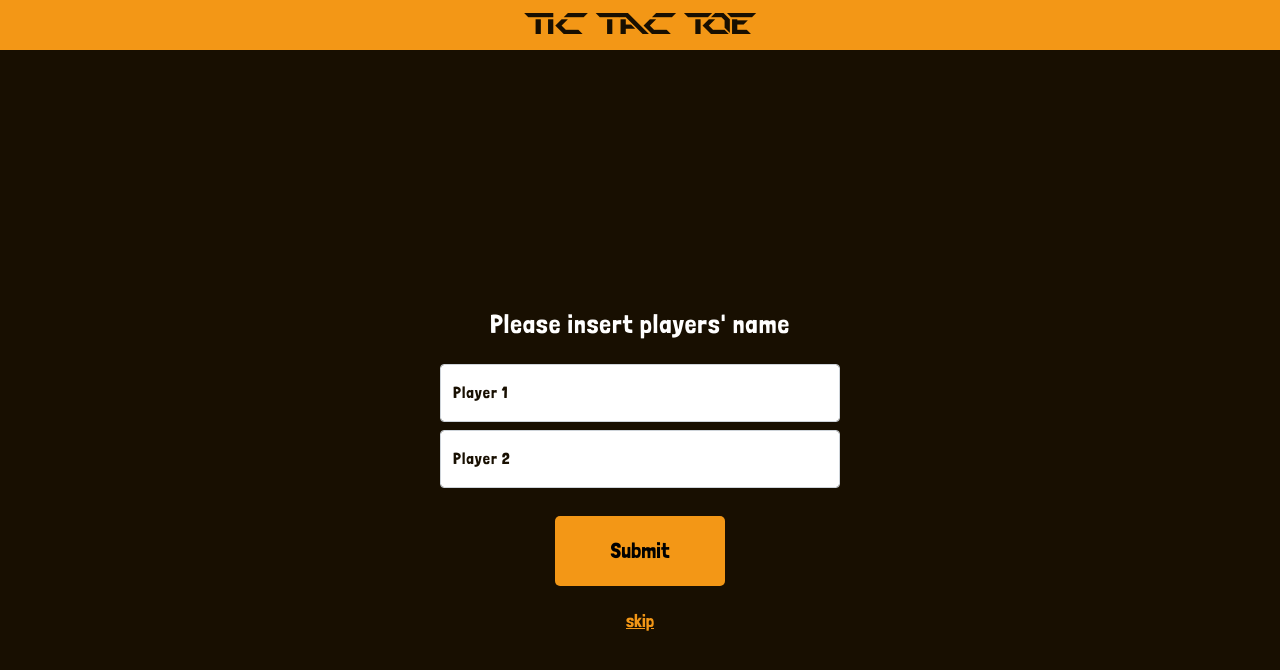
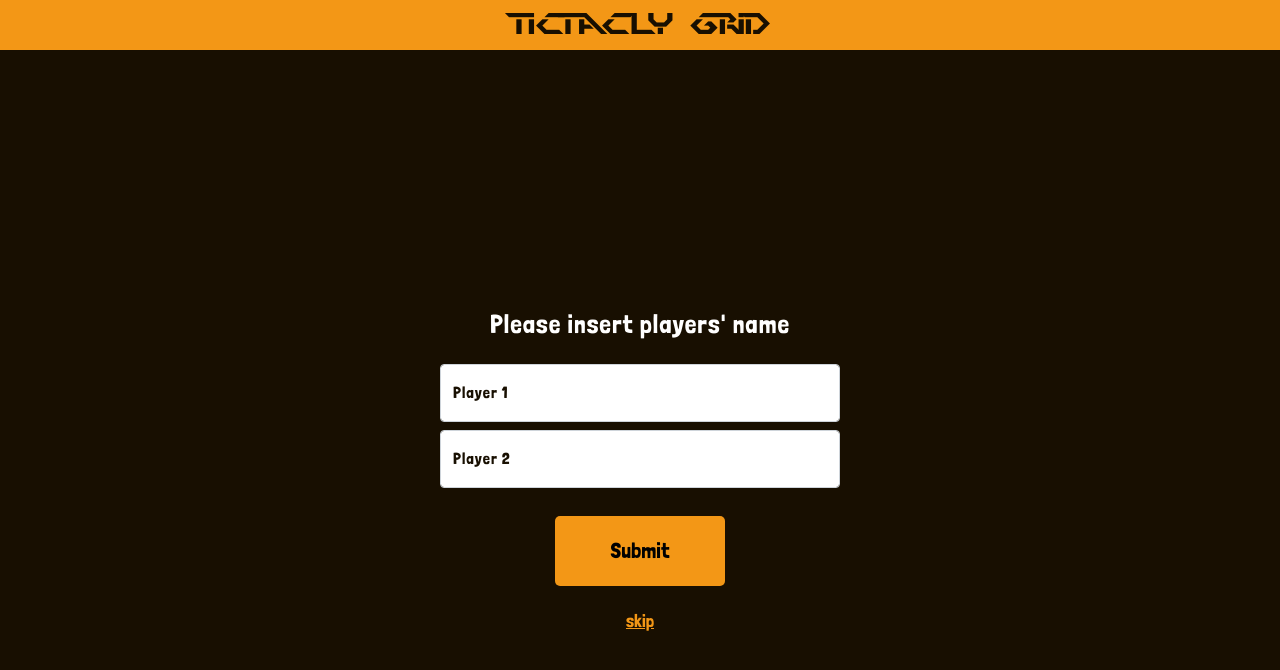
Before and after one commit to ceenayekta/tictacly-grid, a plain HTML site: page game.html in a window 1280 px wide. Drawn offline with nearby package versions, Linux system fonts and the light colour scheme.

Commit message:
rebranding :D

```diff
--- a/game.html
+++ b/game.html
@@ -1,7 +1,7 @@
 <!DOCTYPE html>
 <html lang="en">
 <head>
-    <title>Tic-Tac-Toe</title>
+    <title>Tictacly Grid</title>
     <meta name="viewport" content="width=device-width, initial-scale=1">
     <link rel = "icon" href = "images/favicon.png" type = "image/png">
     <link href="https://cdn.jsdelivr.net/npm/bootstrap@5.0.0-beta1/dist/css/bootstrap.min.css" rel="stylesheet" integrity="sha384-giJF6kkoqNQ00vy+HMDP7azOuL0xtbfIcaT9wjKHr8RbDVddVHyTfAAsrekwKmP1" crossorigin="anonymous">
@@ -10,7 +10,7 @@
 <body>
     <div id="body">
         <div id="nav">
-            <span id="logo">tic tac toe</span>
+            <span id="logo">Tictacly Grid</span>
         </div>
 
         <div id="players-name-container">
```
Also changed, not shown: index.html (+2 -2 lines).
